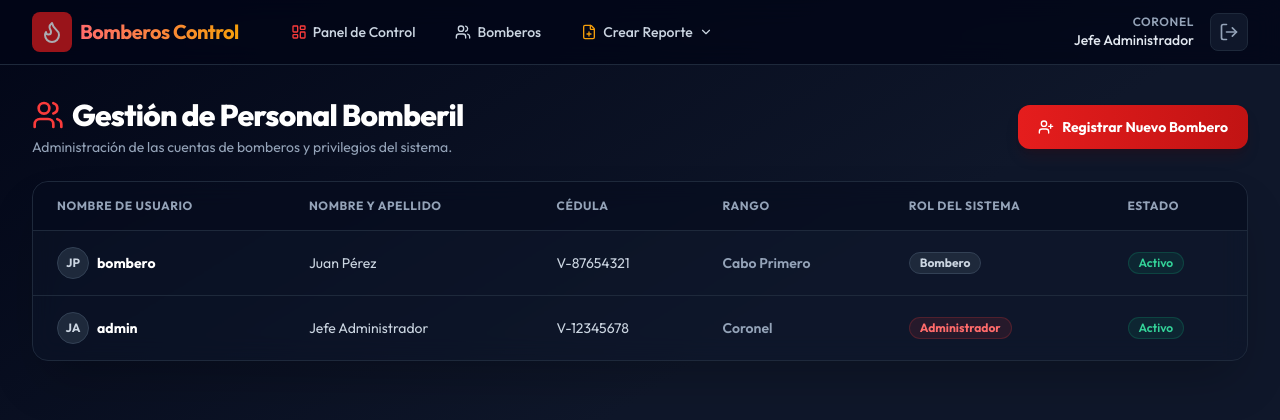
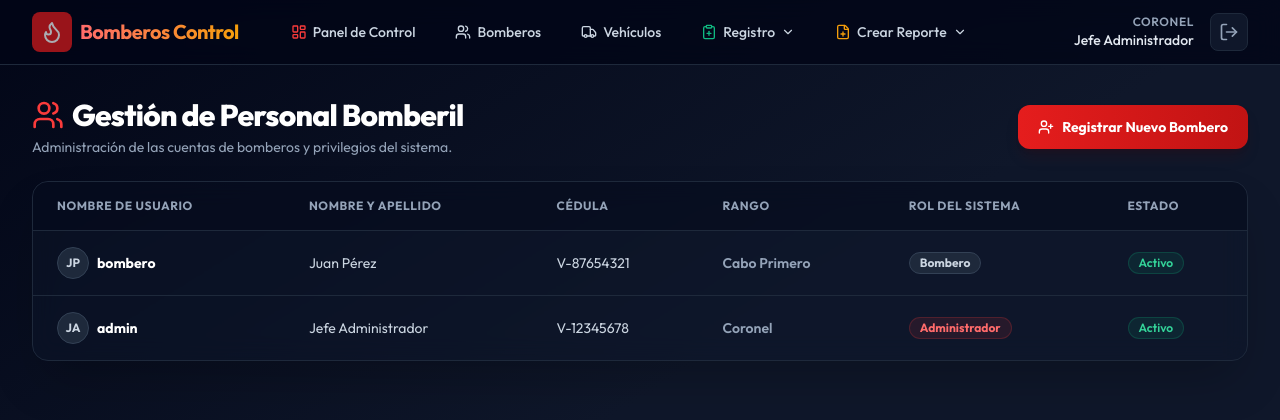
Before and after one commit to pskloudjmora-ui/bomberos, a Flask app: page /admin/usuarios in a window 1280 px wide. Shown: the top 420 px of the page. Run offline with Flask 3, Linux system fonts and the light colour scheme; a user stored in the database is signed in; some libraries are stand-ins or nearby versions.

Commit message:
Add files via upload

```diff
--- a/app/templates/base.html
+++ b/app/templates/base.html
@@ -109,11 +109,36 @@
                                     <i data-lucide="users" class="w-4 h-4"></i>
                                     <span>Bomberos</span>
                                 </a>
+                                <a href="{{ url_for('main.gestionar_vehiculos') }}" class="text-slate-300 hover:text-white px-3 py-2 rounded-md text-sm font-medium flex items-center space-x-1.5 transition-colors">
+                                    <i data-lucide="truck" class="w-4 h-4"></i>
+                                    <span>Vehículos</span>
+                                </a>
                             {% else %}
                                 <a href="{{ url_for('main.historial_bombero') }}" class="text-slate-300 hover:text-white px-3 py-2 rounded-md text-sm font-medium flex items-center space-x-1.5 transition-colors">
                                     <i data-lucide="history" class="w-4 h-4 text-fire-500"></i>
                                     <span>Mis Reportes</span>
                                 </a>
+                            {% endif %}
+
+                            {% if current_user.es_admin %}
+                            <!-- Dropdown de Registro -->
+                            <div class="relative group">
+                                <button class="text-slate-300 hover:text-white px-3 py-2 rounded-md text-sm font-medium flex items-center space-x-1.5 transition-colors cursor-pointer focus:outline-none">
+                                    <i data-lucide="clipboard-plus" class="w-4 h-4 text-emerald-500"></i>
+                                    <span>Registro</span>
+                                    <i data-lucide="chevron-down" class="w-3.5 h-3.5"></i>
+                                </button>
+                                <div class="absolute left-0 mt-1 w-56 origin-top-left rounded-xl bg-slate-900 border border-slate-800 p-2 shadow-2xl ring-1 ring-black ring-opacity-5 opacity-0 invisible group-hover:opacity-100 group-hover:visible transition-all duration-200 transform scale-95 group-hover:scale-100 z-50">
+                                    <a href="{{ url_for('auth.registrar_usuario') }}" class="block px-3 py-2 text-sm text-slate-300 hover:bg-slate-800 hover:text-white rounded-lg transition-colors flex items-center space-x-2">
+                                        <i data-lucide="user-plus" class="w-4 h-4 text-fire-500"></i>
+                                        <span>Registrar Bomberos</span>
+                                    </a>
+                                    <a href="{{ url_for('auth.registrar_vehiculo') }}" class="block px-3 py-2 text-sm text-slate-300 hover:bg-slate-800 hover:text-white rounded-lg transition-colors flex items-center space-x-2">
+                                        <i data-lucide="truck" class="w-4 h-4 text-blue-500"></i>
+                                        <span>Registrar Unidades</span>
+                                    </a>
+                                </div>
+                            </div>
                             {% endif %}
 
                             <!-- Dropdown de Nuevo Reporte -->
```
